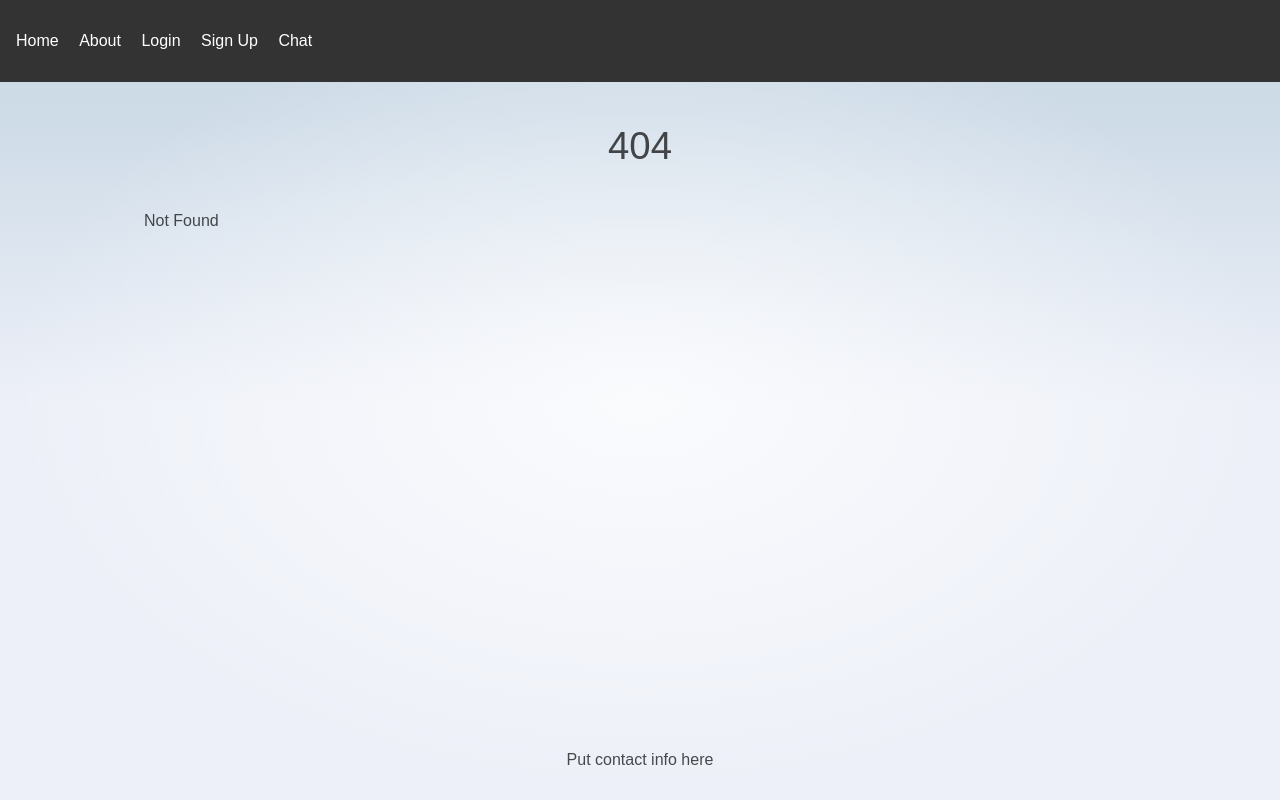
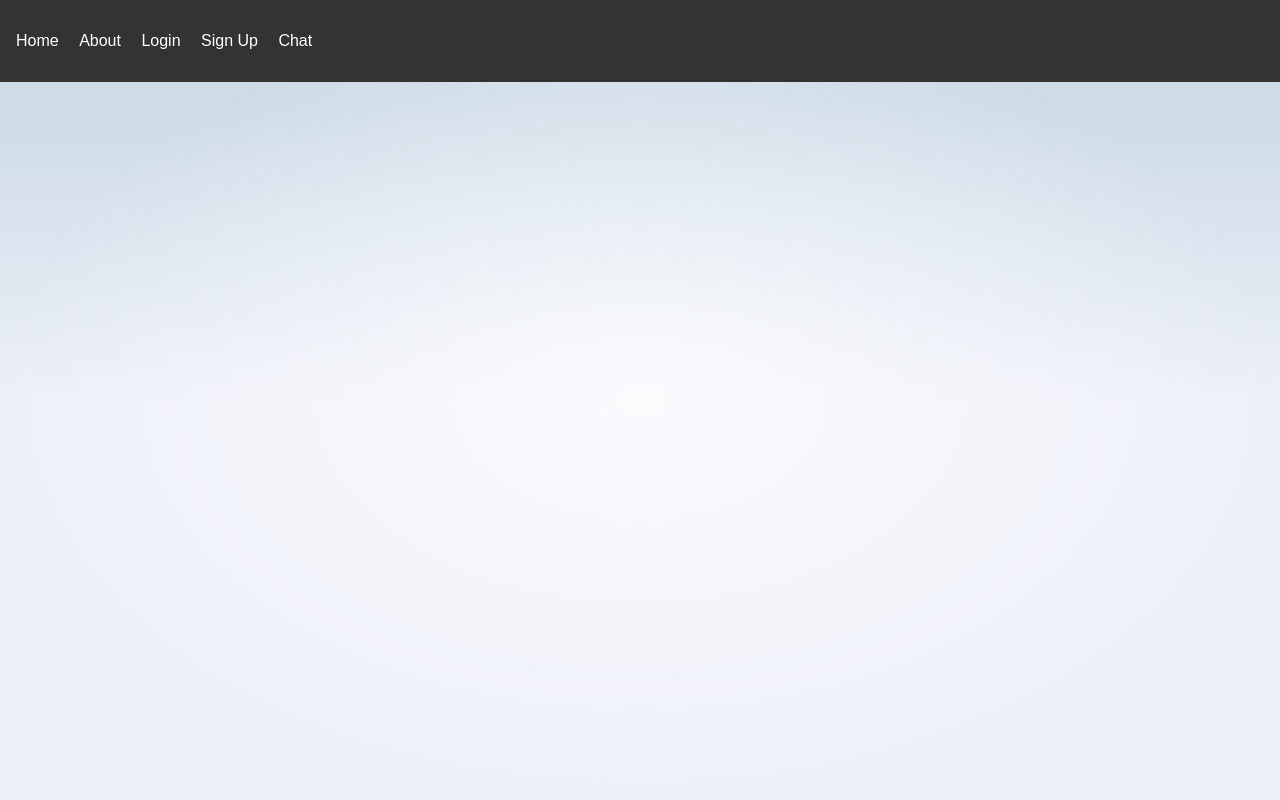
Before and after one commit to tranjm4/research_agent, a SvelteKit app in the folder src/interface/: page /chat in a window 1280 px wide. Before the commit this address had no page. Shown: the top 800 px of the page. Built offline with nearby package versions, Linux system fonts and the light colour scheme.

Commit message:
Moved Chat component to /chat route

```diff
--- /dev/null
+++ b/src/interface/src/routes/chat/+page.svelte
@@ -0,0 +1,5 @@
+<script lang="ts">
+	import Chat from '../Chat.svelte';
+</script>
+
+<Chat />
```
